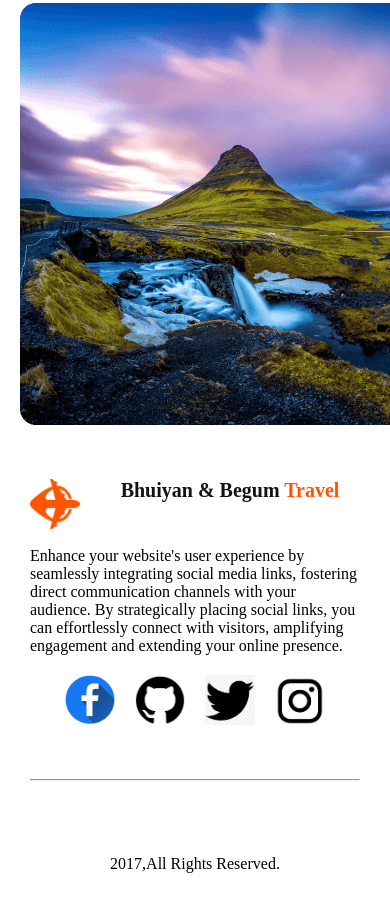
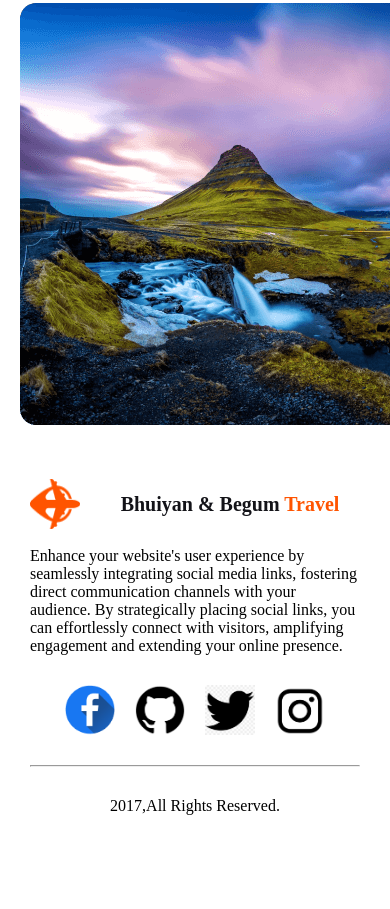
Before and after one commit to farzanafatema/ASSIGNMENT_2, a plain HTML site: page index.html in a window 390 px wide. Shown: the part 5872-6781 px from the top of the page. Drawn offline with Linux system fonts and the light colour scheme.

Commit message:
final submit

```diff
--- a/styles/portfolio.css
+++ b/styles/portfolio.css
@@ -41,10 +41,12 @@ nav>ul {
 nav li {
     list-style: none;
 }
+
 nav li a {
     text-decoration: none;
-    margin-right:30px;
+    margin-right: 30px;
 }
+
 .home {
     color: #FF5400;
 }
@@ -67,6 +69,7 @@ nav li a {
     font-size: 64px;
     font-weight: 800;
 }
+
 .header_form {
     padding: 20px;
     gap: 24px;
@@ -121,9 +124,11 @@ main {
 main p {
     margin-top: 20px;
 }
+
 .destination {
     margin: 0 auto;
 }
+
 .row_heading,
 .choice_row_head {
     display: flex;
@@ -133,11 +138,12 @@ main p {
     margin-bottom: 10px;
     gap: 10px;
 }
+
 .row {
     display: flex;
     gap: 24px;
     margin-bottom: 24px;
-flex-direction:row;
+    flex-direction: row;
     align-items: center;
     justify-content: center;
 }
@@ -145,15 +151,18 @@ flex-direction:row;
 .chosen {
     margin: 0 auto;
 }
+
 .choice_body {
     margin-bottom: 25px;
 }
+
 .choice_row {
     display: flex;
     flex-direction: column;
     gap: 20px;
     padding: 20px;
 }
+
 .choice_row img {
     width: 50px;
     height: 50px;
@@ -164,17 +173,20 @@ flex-direction:row;
     flex-direction: row;
     gap: 24px;
 }
+
 #choice_row_left {
     border-radius: 16px;
     border: 1px solid rgba(251, 181, 99, 0.20);
     background: rgba(251, 181, 99, 0.05);
 
 }
+
 #choice_row_right {
     border-radius: 16px;
     border: 1px solid rgba(41, 206, 246, 0.20);
     background: rgba(41, 206, 246, 0.05);
 }
+
 .choice_row_foot {
     margin: 0 auto;
     border-radius: 16px;
@@ -195,32 +207,38 @@ flex-direction:row;
     gap: 20px;
     margin-top: 20px;
 }
+
 .newsletter_description {
     border-radius: 16px;
     border: 1px solid #FF5400;
     padding: 20px;
 }
+
 .newsletter_description form {
     display: flex;
     flex-direction: column;
     gap: 20px;
 }
+
 .newsletter {
     display: flex;
     justify-content: space-around;
     margin-top: 20px;
 
 }
+
 .foot_div {
     text-align: center;
     justify-content: center;
     display: flex;
     gap: 20px;
 }
+
 footer img {
     height: 50px;
     width: 50px;
 }
+
 .footer_img,
 .foot_para {
     display: flex;
@@ -228,8 +246,10 @@ footer img {
     align-items: center;
     justify-content: center;
     gap: 20px;
-    margin-top: 20px;
+    margin: 30px 0px;
+
 }
+
 footer {
     height: 400px;
     padding: 30px;
--- a/styles/responsive.css
+++ b/styles/responsive.css
@@ -1,44 +1,59 @@
 @media screen and (max-width:576px) {
+
     .choice_body,
-    .newsletter,main,header {
+    .newsletter,
+    main,
+    header {
         margin: 20px;
     }
+
     nav,
     main,
     .header_section,
     .newsletter {
         flex-direction: column;
     }
-    .header_form{
+
+    .header_form {
         flex-direction: column;
 
     }
+
     nav ul {
         display: none;
     }
+
     .nav_title,
     .section_title {
         font-size: 20px;
         width: 100%;
     }
+
     nav img {
         height: 40px;
         margin-top: -10px;
     }
+
     .newsletter_img {
         margin-top: 20px;
         width: 50%;
     }
-    .row,.choice_body{
-flex-direction: column;
+
+    .row,
+    .choice_body {
+        flex-direction: column;
     }
-    .choto{
-        width:100%;
+
+    .choto {
+        width: 100%;
         height: 100%;
     }
-    .foot_div{
-      display: flex;
-      flex-direction: row;
+
+
+    .foot_div {
+
+        flex-direction: row;
+        align-items: center;
+
     }
-
 }
```
Also changed, not shown: index.html (+2 -6 lines).
